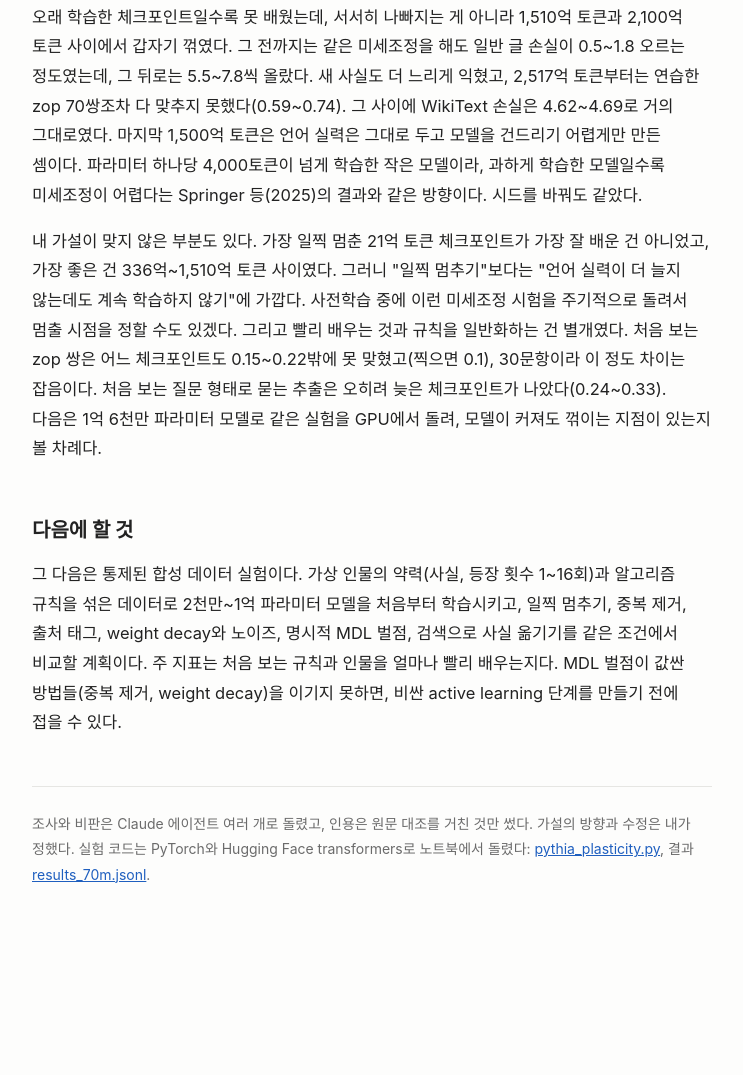
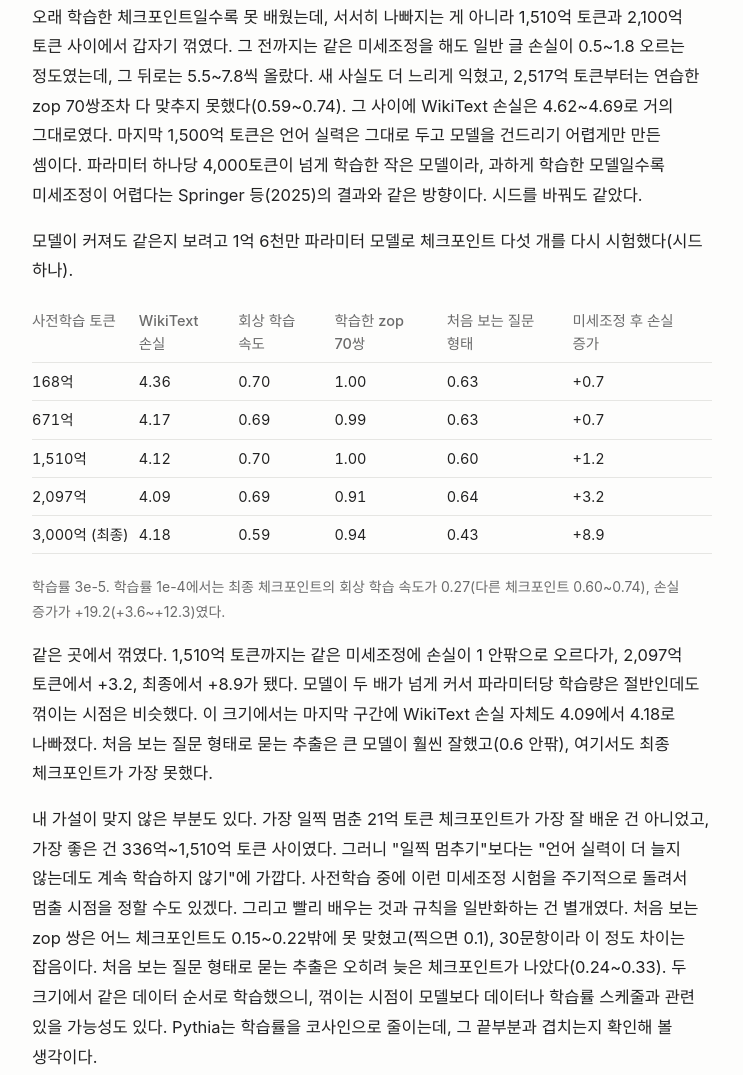
Before and after one commit to inny0127/inny0127.github.io, a plain HTML site: page continual/index.html in a window 1280 px wide. Shown: the part 3556-4631 px from the top of the page, without its empty margins (268-1011 px from the left). Before the commit the page ends 4539 px from the top, so only its background shows below. Drawn offline with Linux system fonts and the light colour scheme; a web font is replaced by a local one.

Commit message:
research notes: 160M replication (same break between 151B and 210B tokens)
Co-Authored-By: Claude Opus 5.5 <noreply@anthropic.com>

```diff
--- a/continual/index.html
+++ b/continual/index.html
@@ -63,13 +63,28 @@
   </div>
   <p class="small">학습률 3e-5. 회상 학습 속도는 400스텝 동안 25스텝마다 잰 회상률(450문항)의 평균이라 빨리 배울수록 크고, 나머지 정답률은 400스텝 뒤 값이다. 21억, 168억, 671억, 1,510억, 3,000억 토큰은 시드 두 개의 평균, 나머지는 시드 하나. 학습률 1e-4에서도 순서는 같았다(손실 증가가 21억~671억 토큰은 +2.4~+3.8, 2,097억 토큰 이후는 +13~+19).</p>
   <p>오래 학습한 체크포인트일수록 못 배웠는데, 서서히 나빠지는 게 아니라 1,510억 토큰과 2,100억 토큰 사이에서 갑자기 꺾였다. 그 전까지는 같은 미세조정을 해도 일반 글 손실이 0.5~1.8 오르는 정도였는데, 그 뒤로는 5.5~7.8씩 올랐다. 새 사실도 더 느리게 익혔고, 2,517억 토큰부터는 연습한 zop 70쌍조차 다 맞추지 못했다(0.59~0.74). 그 사이에 WikiText 손실은 4.62~4.69로 거의 그대로였다. 마지막 1,500억 토큰은 언어 실력은 그대로 두고 모델을 건드리기 어렵게만 만든 셈이다. 파라미터 하나당 4,000토큰이 넘게 학습한 작은 모델이라, 과하게 학습한 모델일수록 미세조정이 어렵다는 Springer 등(2025)의 결과와 같은 방향이다. 시드를 바꿔도 같았다.</p>
-  <p>내 가설이 맞지 않은 부분도 있다. 가장 일찍 멈춘 21억 토큰 체크포인트가 가장 잘 배운 건 아니었고, 가장 좋은 건 336억~1,510억 토큰 사이였다. 그러니 "일찍 멈추기"보다는 "언어 실력이 더 늘지 않는데도 계속 학습하지 않기"에 가깝다. 사전학습 중에 이런 미세조정 시험을 주기적으로 돌려서 멈출 시점을 정할 수도 있겠다. 그리고 빨리 배우는 것과 규칙을 일반화하는 건 별개였다. 처음 보는 zop 쌍은 어느 체크포인트도 0.15~0.22밖에 못 맞혔고(찍으면 0.1), 30문항이라 이 정도 차이는 잡음이다. 처음 보는 질문 형태로 묻는 추출은 오히려 늦은 체크포인트가 나았다(0.24~0.33). 다음은 1억 6천만 파라미터 모델로 같은 실험을 GPU에서 돌려, 모델이 커져도 꺾이는 지점이 있는지 볼 차례다.</p>
+  <p>모델이 커져도 같은지 보려고 1억 6천만 파라미터 모델로 체크포인트 다섯 개를 다시 시험했다(시드 하나).</p>
+  <div class="table-wrap">
+    <table>
+      <thead><tr><th>사전학습 토큰</th><th>WikiText 손실</th><th>회상 학습 속도</th><th>학습한 zop 70쌍</th><th>처음 보는 질문 형태</th><th>미세조정 후 손실 증가</th></tr></thead>
+      <tbody>
+        <tr><td class="n">168억</td><td class="n">4.36</td><td class="n">0.70</td><td class="n">1.00</td><td class="n">0.63</td><td class="n">+0.7</td></tr>
+        <tr><td class="n">671억</td><td class="n">4.17</td><td class="n">0.69</td><td class="n">0.99</td><td class="n">0.63</td><td class="n">+0.7</td></tr>
+        <tr><td class="n">1,510억</td><td class="n">4.12</td><td class="n">0.70</td><td class="n">1.00</td><td class="n">0.60</td><td class="n">+1.2</td></tr>
+        <tr><td class="n">2,097억</td><td class="n">4.09</td><td class="n">0.69</td><td class="n">0.91</td><td class="n">0.64</td><td class="n">+3.2</td></tr>
+        <tr><td class="n">3,000억 (최종)</td><td class="n">4.18</td><td class="n">0.59</td><td class="n">0.94</td><td class="n">0.43</td><td class="n">+8.9</td></tr>
+      </tbody>
+    </table>
+  </div>
+  <p class="small">학습률 3e-5. 학습률 1e-4에서는 최종 체크포인트의 회상 학습 속도가 0.27(다른 체크포인트 0.60~0.74), 손실 증가가 +19.2(+3.6~+12.3)였다.</p>
+  <p>같은 곳에서 꺾였다. 1,510억 토큰까지는 같은 미세조정에 손실이 1 안팎으로 오르다가, 2,097억 토큰에서 +3.2, 최종에서 +8.9가 됐다. 모델이 두 배가 넘게 커서 파라미터당 학습량은 절반인데도 꺾이는 시점은 비슷했다. 이 크기에서는 마지막 구간에 WikiText 손실 자체도 4.09에서 4.18로 나빠졌다. 처음 보는 질문 형태로 묻는 추출은 큰 모델이 훨씬 잘했고(0.6 안팎), 여기서도 최종 체크포인트가 가장 못했다.</p>
+  <p>내 가설이 맞지 않은 부분도 있다. 가장 일찍 멈춘 21억 토큰 체크포인트가 가장 잘 배운 건 아니었고, 가장 좋은 건 336억~1,510억 토큰 사이였다. 그러니 "일찍 멈추기"보다는 "언어 실력이 더 늘지 않는데도 계속 학습하지 않기"에 가깝다. 사전학습 중에 이런 미세조정 시험을 주기적으로 돌려서 멈출 시점을 정할 수도 있겠다. 그리고 빨리 배우는 것과 규칙을 일반화하는 건 별개였다. 처음 보는 zop 쌍은 어느 체크포인트도 0.15~0.22밖에 못 맞혔고(찍으면 0.1), 30문항이라 이 정도 차이는 잡음이다. 처음 보는 질문 형태로 묻는 추출은 오히려 늦은 체크포인트가 나았다(0.24~0.33). 두 크기에서 같은 데이터 순서로 학습했으니, 꺾이는 시점이 모델보다 데이터나 학습률 스케줄과 관련 있을 가능성도 있다. Pythia는 학습률을 코사인으로 줄이는데, 그 끝부분과 겹치는지 확인해 볼 생각이다.</p>
 
   <h2>다음에 할 것</h2>
   <p>그 다음은 통제된 합성 데이터 실험이다. 가상 인물의 약력(사실, 등장 횟수 1~16회)과 알고리즘 규칙을 섞은 데이터로 2천만~1억 파라미터 모델을 처음부터 학습시키고, 일찍 멈추기, 중복 제거, 출처 태그, weight decay와 노이즈, 명시적 MDL 벌점, 검색으로 사실 옮기기를 같은 조건에서 비교할 계획이다. 주 지표는 처음 보는 규칙과 인물을 얼마나 빨리 배우는지다. MDL 벌점이 값싼 방법들(중복 제거, weight decay)을 이기지 못하면, 비싼 active learning 단계를 만들기 전에 접을 수 있다.</p>
 
   <hr>
-  <p class="small">조사와 비판은 Claude 에이전트 여러 개로 돌렸고, 인용은 원문 대조를 거친 것만 썼다. 가설의 방향과 수정은 내가 정했다. 실험 코드는 PyTorch와 Hugging Face transformers로 노트북에서 돌렸다: <a href="code/pythia_plasticity.py">pythia_plasticity.py</a>, 결과 <a href="code/results_70m.jsonl">results_70m.jsonl</a>.</p>
+  <p class="small">조사와 비판은 Claude 에이전트 여러 개로 돌렸고, 인용은 원문 대조를 거친 것만 썼다. 가설의 방향과 수정은 내가 정했다. 실험 코드는 PyTorch와 Hugging Face transformers로 노트북에서 돌렸다: <a href="code/pythia_plasticity.py">pythia_plasticity.py</a>, 결과 <a href="code/results_70m.jsonl">results_70m.jsonl</a>, <a href="code/results_160m.jsonl">results_160m.jsonl</a>.</p>
 </div>
 </body>
 </html>
```
Also changed, not shown: 2 other files.
